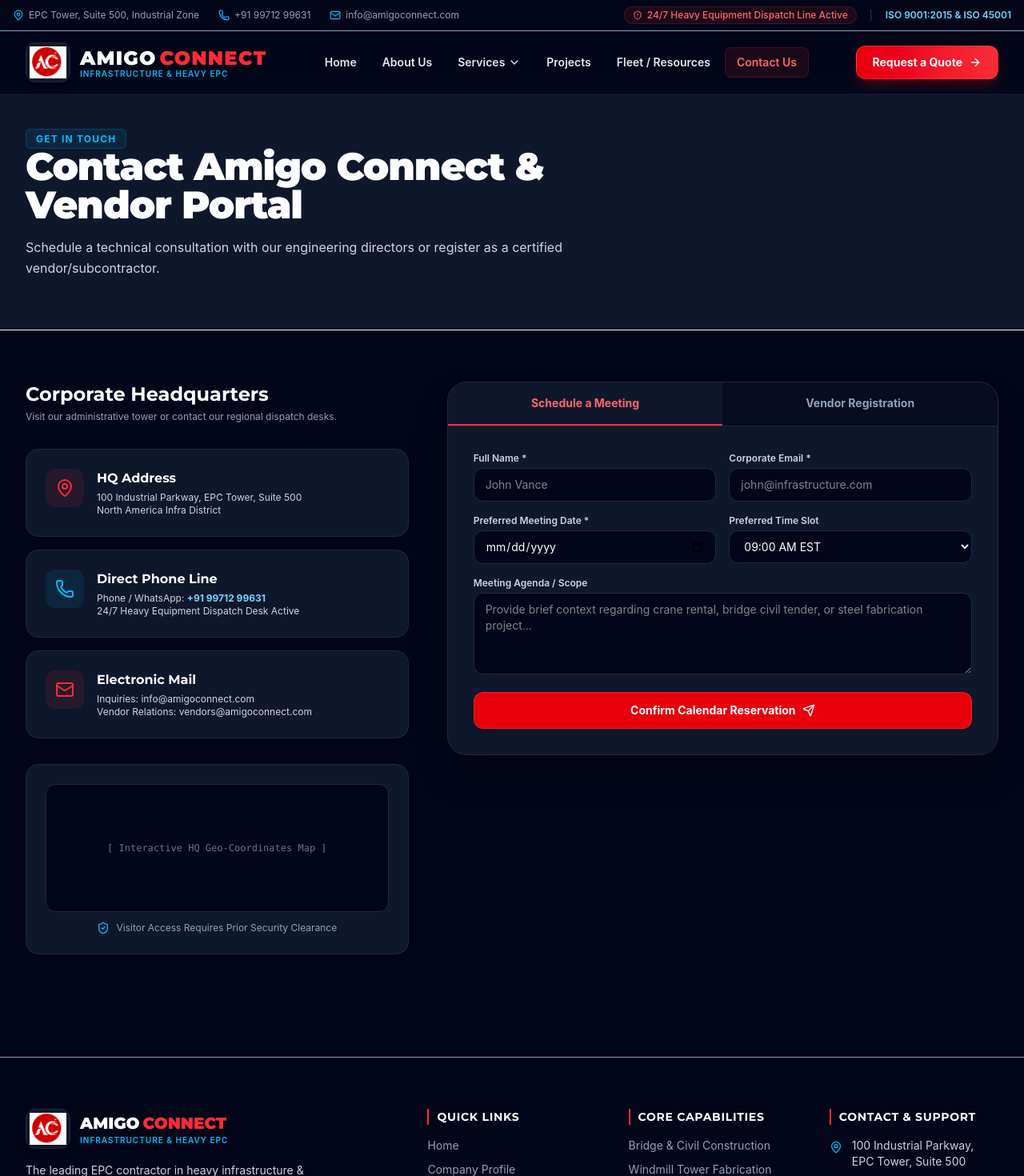
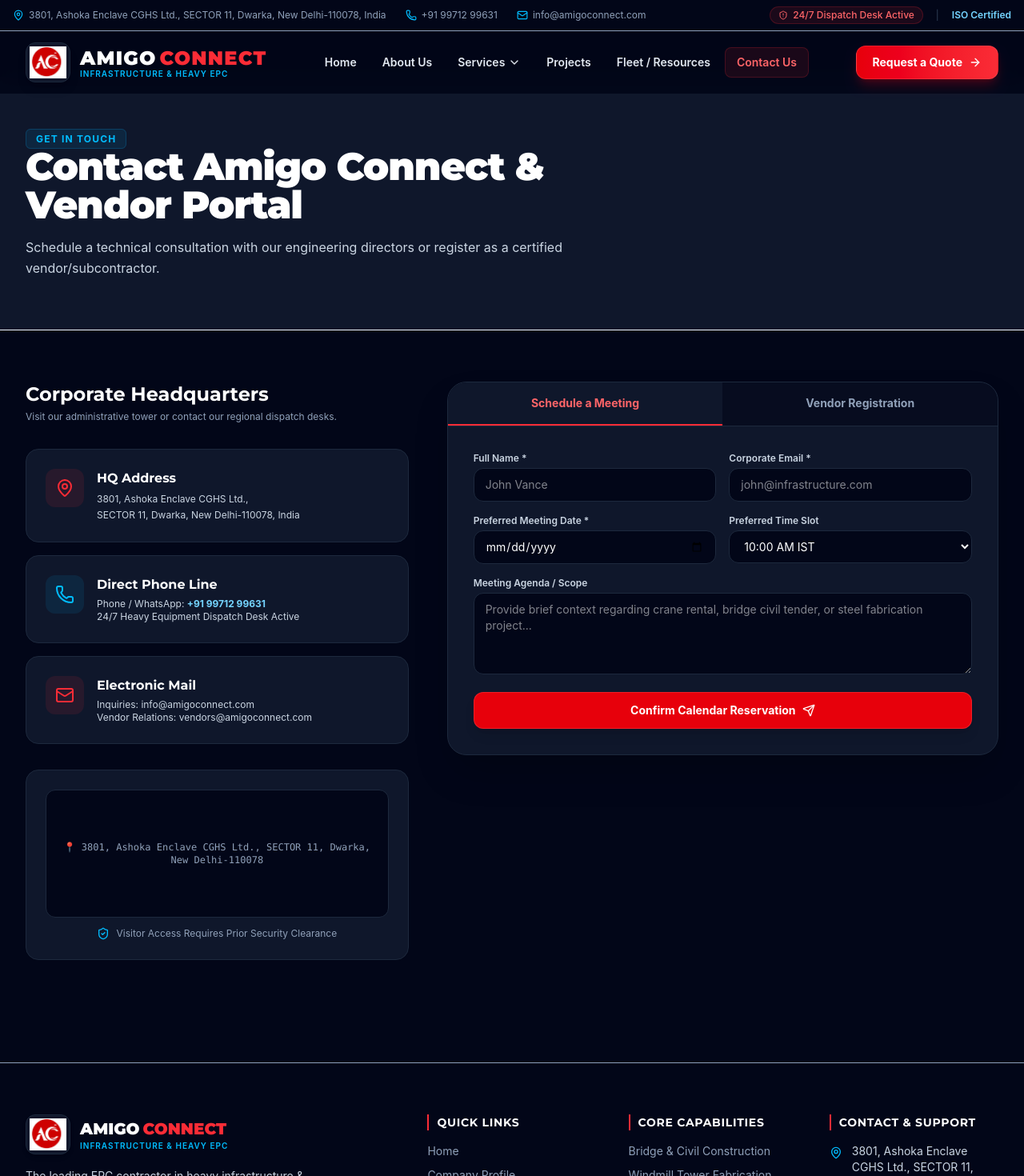
Before and after one commit to rai174-ui/amigoconnect, a React (Vite) app: page /contact in a window 1280 px wide. Shown: the top 1470 px of the page at 80% size. Built offline with nearby package versions, Linux system fonts and the light colour scheme.

Commit message:
fix: update corporate address to 3801, Ashoka Enclave CGHS Ltd., SECTOR 11, Dwarka, New Delhi-110078, India

```diff
--- a/src/components/Footer.jsx
+++ b/src/components/Footer.jsx
@@ -117,7 +117,7 @@
             <div className="space-y-3 text-sm">
               <div className="flex items-start space-x-3">
                 <MapPin className="w-4 h-4 text-sky-400 shrink-0 mt-1" />
-                <span className="text-slate-300">100 Industrial Parkway, EPC Tower, Suite 500</span>
+                <span className="text-slate-300">3801, Ashoka Enclave CGHS Ltd., SECTOR 11, Dwarka, New Delhi-110078, India</span>
               </div>
               <div className="flex items-center space-x-3">
                 <Phone className="w-4 h-4 text-sky-400 shrink-0" />
--- a/src/components/Header.jsx
+++ b/src/components/Header.jsx
@@ -42,14 +42,14 @@
         <div className="max-w-7xl mx-auto flex justify-between items-center">
           <div className="flex items-center space-x-6">
             <span className="flex items-center space-x-1.5">
-              <MapPin className="w-3.5 h-3.5 text-sky-400" />
-              <span>EPC Tower, Suite 500, Industrial Zone</span>
+              <MapPin className="w-3.5 h-3.5 text-sky-400 shrink-0" />
+              <span>3801, Ashoka Enclave CGHS Ltd., SECTOR 11, Dwarka, New Delhi-110078, India</span>
             </span>
-            <a href="tel:+919971299631" className="flex items-center space-x-1.5 hover:text-white transition-colors">
+            <a href="tel:+919971299631" className="flex items-center space-x-1.5 hover:text-white transition-colors shrink-0">
               <Phone className="w-3.5 h-3.5 text-sky-400" />
               <span>+91 99712 99631</span>
             </a>
-            <a href="mailto:info@amigoconnect.com" className="flex items-center space-x-1.5 hover:text-white transition-colors">
+            <a href="mailto:info@amigoconnect.com" className="flex items-center space-x-1.5 hover:text-white transition-colors shrink-0">
               <Mail className="w-3.5 h-3.5 text-sky-400" />
               <span>info@amigoconnect.com</span>
             </a>
@@ -58,10 +58,10 @@
           <div className="flex items-center space-x-4">
             <span className="flex items-center space-x-1.5 text-red-400 bg-red-500/10 px-2.5 py-0.5 rounded-full border border-red-500/20">
               <ShieldAlert className="w-3 h-3 animate-pulse" />
-              <span className="font-medium">24/7 Heavy Equipment Dispatch Line Active</span>
+              <span className="font-medium">24/7 Dispatch Desk Active</span>
             </span>
             <span className="text-slate-700">|</span>
-            <span className="text-sky-300 font-semibold">ISO 9001:2015 & ISO 45001</span>
+            <span className="text-sky-300 font-semibold">ISO Certified</span>
           </div>
         </div>
       </div>
@@ -301,7 +301,7 @@
               to="/contact"
               onClick={closeMobileMenu}
               className={`block px-4 py-2.5 rounded-lg text-base font-semibold ${
-                isActive('/contact') ? 'bg-red-500/20 text-red-400' : 'text-slate-200 hover:bg-slate-900'
+                isActive('/contact') ? 'bg-red-500/20 text-slate-400' : 'text-slate-200 hover:bg-slate-900'
               }`}
             >
               Contact Us
--- a/src/pages/Contact.jsx
+++ b/src/pages/Contact.jsx
@@ -31,7 +31,7 @@
     phone: '',
     company: '',
     preferredDate: '',
-    preferredTime: '10:00 AM EST',
+    preferredTime: '10:00 AM IST',
     meetingTopic: 'EPC Project Consultation',
     notes: '',
   });
@@ -96,9 +96,9 @@
                   </div>
                   <div>
                     <h4 className="text-base font-bold text-white font-heading">HQ Address</h4>
-                    <p className="text-xs text-slate-300 mt-1">
-                      100 Industrial Parkway, EPC Tower, Suite 500<br />
-                      North America Infra District
+                    <p className="text-xs text-slate-300 mt-1 leading-relaxed">
+                      3801, Ashoka Enclave CGHS Ltd.,<br />
+                      SECTOR 11, Dwarka, New Delhi-110078, India
                     </p>
                   </div>
                 </div>
@@ -132,8 +132,8 @@
 
               {/* Map Placeholder Graphic */}
               <div className="p-6 bg-slate-900 rounded-2xl border border-slate-800 text-center space-y-3">
-                <div className="w-full h-40 bg-slate-950 rounded-xl border border-slate-800 flex items-center justify-center text-slate-500 text-xs font-mono">
-                  [ Interactive HQ Geo-Coordinates Map ]
+                <div className="w-full h-40 bg-slate-950 rounded-xl border border-slate-800 flex items-center justify-center text-slate-400 text-xs font-mono p-4">
+                  📍 3801, Ashoka Enclave CGHS Ltd., SECTOR 11, Dwarka, New Delhi-110078
                 </div>
                 <div className="text-xs text-slate-400 flex items-center justify-center space-x-2">
                   <ShieldCheck className="w-4 h-4 text-sky-400" />
@@ -237,10 +237,10 @@
                             onChange={(e) => setMeetingData({ ...meetingData, preferredTime: e.target.value })}
                             className="w-full px-3.5 py-2.5 bg-slate-950 border border-slate-800 rounded-xl text-white text-sm focus:outline-none focus:border-sky-400"
                           >
-                            <option value="09:00 AM EST">09:00 AM EST</option>
-                            <option value="11:00 AM EST">11:00 AM EST</option>
-                            <option value="02:00 PM EST">02:00 PM EST</option>
-                            <option value="04:00 PM EST">04:00 PM EST</option>
+                            <option value="10:00 AM IST">10:00 AM IST</option>
+                            <option value="12:00 PM IST">12:00 PM IST</option>
+                            <option value="03:00 PM IST">03:00 PM IST</option>
+                            <option value="05:00 PM IST">05:00 PM IST</option>
                           </select>
                         </div>
                       </div>
```
